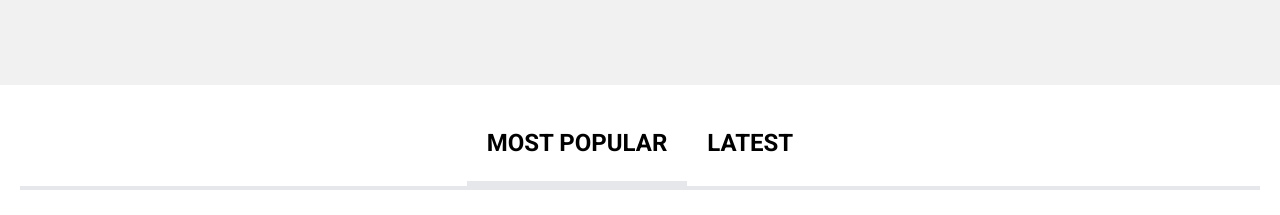
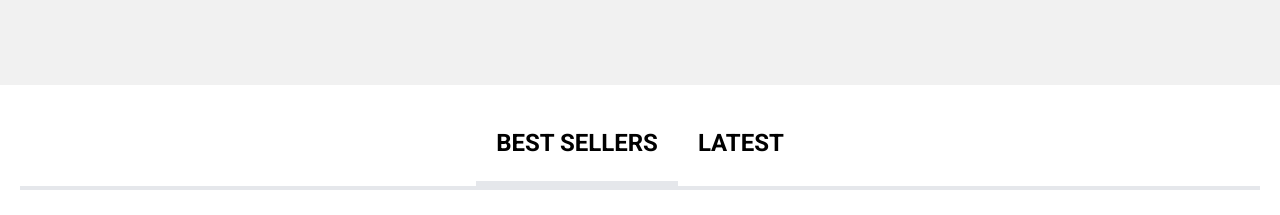
Before and after one commit to Joetech12/royalelectronics, a Next.js app: page / in a window 1280 px wide. Shown: the part 1320-1535 px from the top of the page. Built offline with nearby package versions, Linux system fonts and the light colour scheme.

Commit message:
changed most popular to best sellers

```diff
--- a/components/PopularSection.jsx
+++ b/components/PopularSection.jsx
@@ -1,23 +1,21 @@
-import React, { useState, useEffect, } from "react";
+import React, { useState, useEffect } from "react";
 import { MdKeyboardArrowDown } from "react-icons/md";
 import HighlyRated from "./HighlyRated";
 import Latest from "./Latest";
 import MostPopular from "./MostPopular";
 import { useDispatch } from "react-redux";
-import { dropHandler, dropHandler2, dropHandler3 } from '../slices/dropSlice';
-import { selectValue, selectValue2 } from '../slices/dropSlice';
+import { dropHandler, dropHandler2, dropHandler3 } from "../slices/dropSlice";
+import { selectValue, selectValue2 } from "../slices/dropSlice";
 import { useSelector } from "react-redux";
 
 const PopularSection = () => {
-
-
   const dispatch = useDispatch();
 
   const dropValue = useSelector(selectValue);
 
   const dropValue2 = useSelector(selectValue2);
 
-  console.log()
+  console.log();
   // const [drop, setDrop] = useState(true);
   // const [drop2, setDrop2] = useState(false);
 
@@ -29,7 +27,6 @@ const PopularSection = () => {
     <div className="">
       <div className="bg-white text-white text-[13px] ">
         <div className="max-w-[1240px] mx-auto px-[20px] h-full flex justify-center items-center ">
-
           <div className="flex flex-col items-center divide-y-[4px]">
             <div className="text-black xs:text-[18px] md:text-[24px] font-bold flex space-x-[0px] h-full pt-[20px]">
               {/* most popular */}
@@ -39,7 +36,7 @@ const PopularSection = () => {
               >
                 <div className="flex items-center px-[20px]">
                   <p className="cursor-pointer duration-300 group-hover:text-[#464A8A]">
-                    MOST POPULAR
+                    BEST SELLERS
                   </p>
                 </div>
               </button>
@@ -54,19 +51,14 @@ const PopularSection = () => {
                   </p>
                 </div>
               </button>
-
-
             </div>
 
             <div className="text-black text-[20px] font-bold relative">
               <div className="">{dropValue ? <MostPopular /> : null}</div>
-              <div className="z-[20] absolute top-0">{dropValue2 ? <Latest /> : null}</div>
+              <div className="z-[20] absolute top-0">
+                {dropValue2 ? <Latest /> : null}
               </div>
-
-
-
-
-
+            </div>
           </div>
         </div>
       </div>
```
